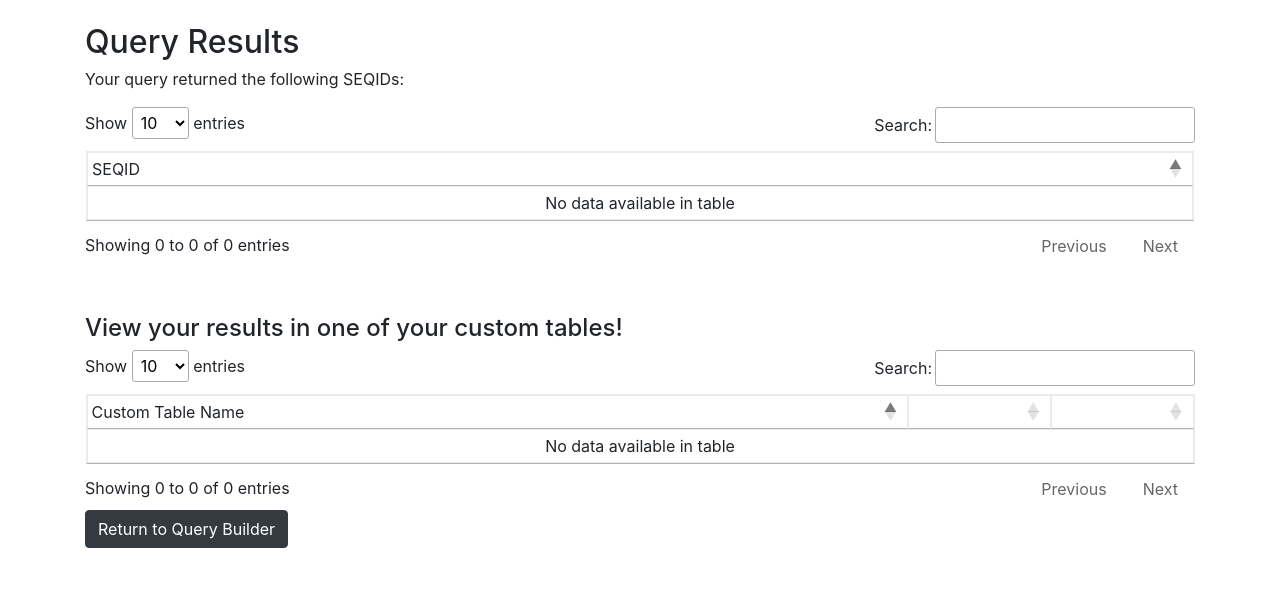
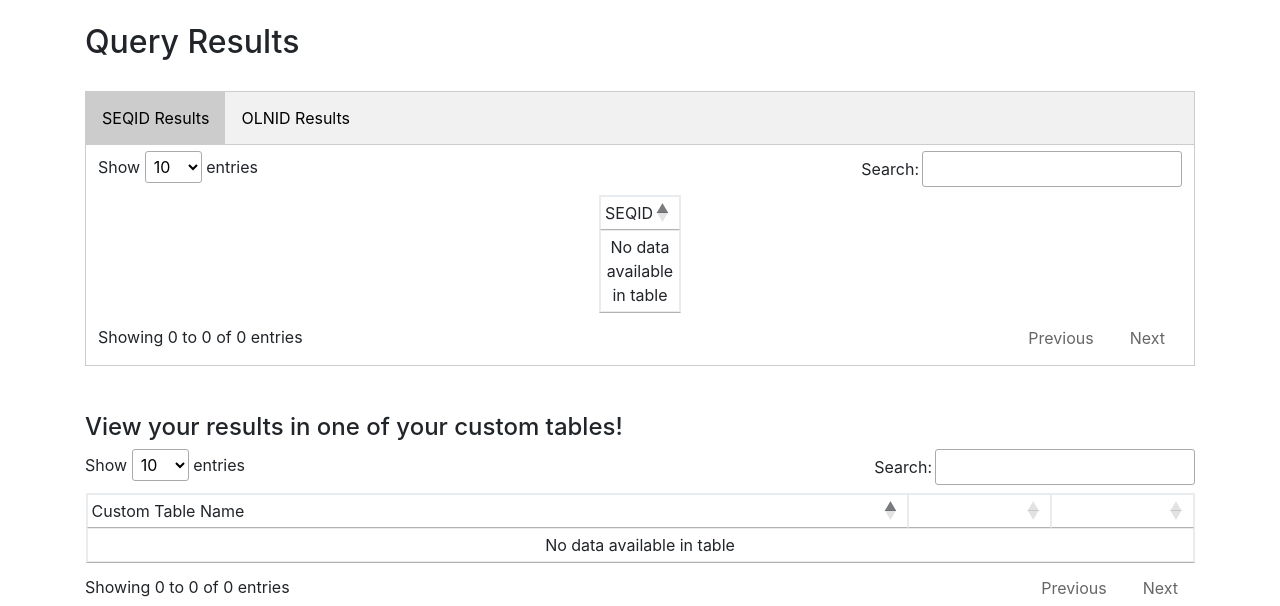
Before and after one commit to lowandrew/olc_database, a Django app: page /data_wrapper/query_results in a window 1280 px wide. Shown: the part 56-662 px from the top of the page. Run offline with Django 3.2, Linux system fonts and the light colour scheme; the visitor is signed in with stand-in values (Sample User, id 1); some libraries are stand-ins or nearby versions.

Commit message:
Now have multiple tabs for query result output. Need to add LSTS results

```diff
--- a/olc_database/data_wrapper/views.py
+++ b/olc_database/data_wrapper/views.py
@@ -93,7 +93,7 @@ def query_builder(request):
                 attributes.append(search_form.cleaned_data.get('search_attribute'))
                 operations.append(search_form.cleaned_data.get('operation'))
                 combine_operations.append(search_form.cleaned_data.get('combine_choice'))
-            seqids = decipher_input_request(attributes, operations, terms, combine_operations)
+            seqids, olnids = decipher_input_request(attributes, operations, terms, combine_operations)
             if len(seqids) == 1 and 'ERROR' in seqids[0]:
                 return render(request,
                               'data_wrapper/query_builder.html',
@@ -116,6 +116,7 @@ def query_builder(request):
                               'data_wrapper/query_results.html',
                               {
                                   'seqids': seqids,
+                                  'olnids': olnids,
                                   'saved_tables': saved_tables,
                                   'seqid_id': seqid_object.pk
                               })
@@ -549,13 +550,14 @@ def decipher_input_request(attributes, operations, terms, combine_operations):
             try:
                 term_as_integer = int(terms[i])
             except ValueError:
+                # This function always needs to return two things - this seems really clumsy.
                 return ['ERROR: When using a GREATER THAN or LESS THAN operation, you must enter a number.'
-                        ' Please try again.']
+                        ' Please try again.'], []
             # Also make sure that field type is valid - can't call greater or less than on a charfield
             if field_type != 'IntegerField' and field_type != 'FloatField':
                 return ['ERROR: Cannot use GREATER THAN operation on {fieldname}, as '
                         '{fieldname} is a {fieldtype}'.format(fieldname=fieldname,
-                                                              fieldtype=field_type)]
+                                                              fieldtype=field_type)], []
             queryset = queryset.filter(**{fieldname + '__gt': term_as_integer})
         elif operations[i] == 'LESS THAN':
             try:
@@ -566,13 +568,13 @@ def decipher_input_request(attributes, operations, terms, combine_operations):
             if field_type != 'IntegerField' and field_type != 'FloatField':
                 return ['ERROR: Cannot use LESS THAN operation on {fieldname}, as '
                         '{fieldname} is a {fieldtype}'.format(fieldname=fieldname,
-                                                              fieldtype=field_type)]
+                                                              fieldtype=field_type)], []
             queryset = queryset.filter(**{fieldname + '__lt': term_as_integer})
         elif operations[i] == 'BEFORE':
             if field_type != 'DateField':
                 return ['ERROR: BEFORE and AFTER operations must be used on DateFields. {fieldname} is '
                         ' a {field_type}'.format(fieldname=fieldname,
-                                                 field_type=field_type)]
+                                                 field_type=field_type)], []
             try:
                 queryset = queryset.filter(**{fieldname + '__lt': terms[i]})
             except:
@@ -581,7 +583,7 @@ def decipher_input_request(attributes, operations, terms, combine_operations):
             if field_type != 'DateField':
                 return ['ERROR: BEFORE and AFTER operations must be used on DateFields. {fieldname} is '
                         ' a {field_type}'.format(fieldname=fieldname,
-                                                 field_type=field_type)]
+                                                 field_type=field_type)], []
             try:
                 queryset = queryset.filter(**{fieldname + '__gt': terms[i]})
             except:
@@ -628,8 +630,6 @@ def decipher_input_request(attributes, operations, terms, combine_operations):
                 for oln_data in oln_objects:
                     queryset_olnids.append(str(oln_data))
 
-        print(queryset_seqids)
-        print(queryset_olnids)
         # At this point we've filtered based on greaterthan/lessthan/contains for one query. Now need to decide what
         # to do based on whether an and or an or happened.
         # First thing - if this is our last operation, AND vs OR doesn't matter.
@@ -685,14 +685,17 @@ def decipher_input_request(attributes, operations, terms, combine_operations):
             olnids.append(new_list)
             oln_samples = OLN.objects.all()
 
-    print(seqids)
-    print(olnids)
-    query_result = list()
+    seqid_result = list()
     for seqid_list in seqids:
         for seqid in seqid_list:
-            if seqid not in query_result:
-                query_result.append(seqid)
-    return query_result
+            if seqid not in seqid_result:
+                seqid_result.append(seqid)
+    olnid_result = list()
+    for olnid_list in olnids:
+        for olnid in olnid_list:
+            if olnid not in olnid_result:
+                olnid_result.append(olnid)
+    return seqid_result, olnid_result
 
 
 def get_model_fields(model):
--- a/olc_database/templates/data_wrapper/query_results.html
+++ b/olc_database/templates/data_wrapper/query_results.html
@@ -1,9 +1,61 @@
 {% extends 'base.html' %}
 {% load staticfiles %}
 {% block content %}
+  <style>
+  /* Style shamelessly taken from W3schools - https://www.w3schools.com/howto/howto_js_tabs.asp */
+   /* Style the tab */
+    .tab {
+        overflow: hidden;
+        border: 1px solid #ccc;
+        background-color: #f1f1f1;
+    }
+
+    /* Style the buttons that are used to open the tab content */
+    .tab button {
+        background-color: inherit;
+        float: left;
+        border: none;
+        outline: none;
+        cursor: pointer;
+        padding: 14px 16px;
+        transition: 0.3s;
+    }
+
+    /* Change background color of buttons on hover */
+    .tab button:hover {
+        background-color: #ddd;
+    }
+
+    /* Create an active/current tablink class */
+    .tab button.active {
+        background-color: #ccc;
+    }
+
+    /* Style the tab content */
+    .tabcontent {
+        display: none;
+        padding: 6px 12px;
+        border: 1px solid #ccc;
+        border-top: none;
+    }
+      .tabcontent {
+        animation: fadeEffect 0.4s;
+    }
+
+    /* Go from zero to full opacity */
+    @keyframes fadeEffect {
+        from {opacity: 0;}
+        to {opacity: 1;}
+    }
+  </style>
   <br>
   <h2>Query Results</h2>
-  <p>Your query returned the following SEQIDs:</p>
+  <br>
+  <div class="tab">
+    <button class="tablinks" onclick="openTable(event, 'SEQID')" id="defaultOpen">SEQID Results</button>
+    <button class="tablinks" onclick="openTable(event, 'OLNID')">OLNID Results</button>
+  </div>
+  <div id="SEQID" class="tabcontent">
       <table id="seqid-table" class="table table-hover table-bordered compact">
           <thead>
             <tr>
@@ -18,8 +70,24 @@
             {% endfor %}
           </tbody>
       </table>
-  <br>
-  <br>
+  </div>
+  <div id="OLNID" class="tabcontent">
+      <table id="olnid-table" class="table table-hover table-bordered compact">
+        <thead>
+        <tr>
+          <td>OLNID</td>
+        </tr>
+        </thead>
+        <tbody>
+        {% for olnid in olnids %}
+          <tr>
+            <td>{{ olnid }}</td>
+          </tr>
+        {% endfor %}
+        </tbody>
+      </table>
+  </div>
+  <br><br>
   <h4>View your results in one of your custom tables!</h4>
   <table id="custom-table-table" class="table table-hover table-bordered compact">
   <thead>
@@ -49,7 +117,34 @@
         // I have multiple versions of jQuery present somehow. However, when I don't have jQuery loaded here,
         // I get an error saying that jQuery isn't present when I try to use datatables. Go figure.
         $('#seqid-table').dataTable();
+        $('#olnid-table').dataTable();
         $('#custom-table-table').dataTable();
+        document.getElementById("defaultOpen").click()
       });
   </script>
+
+  <script type="text/javascript">
+  // According to W3Schools, this will make my tabs work for different query result tables.
+  // https://www.w3schools.com/howto/howto_js_tabs.asp
+  function openTable(evt, cityName) {
+    // Declare all variables
+    var i, tabcontent, tablinks;
+
+    // Get all elements with class="tabcontent" and hide them (except the first - display that)
+    tabcontent = document.getElementsByClassName("tabcontent");
+    for (i = 0; i < tabcontent.length; i++) {
+        tabcontent[i].style.display = "none";
+    }
+
+    // Get all elements with class="tablinks" and remove the class "active"
+    tablinks = document.getElementsByClassName("tablinks");
+    for (i = 0; i < tablinks.length; i++) {
+        tablinks[i].className = tablinks[i].className.replace(" active", "");
+    }
+
+    // Show the current tab, and add an "active" class to the button that opened the tab
+    document.getElementById(cityName).style.display = "block";
+    evt.currentTarget.className += " active";
+}
+  </script>
 {% endblock %}
```
Lines whose indentation alone changed are shown as unchanged.
